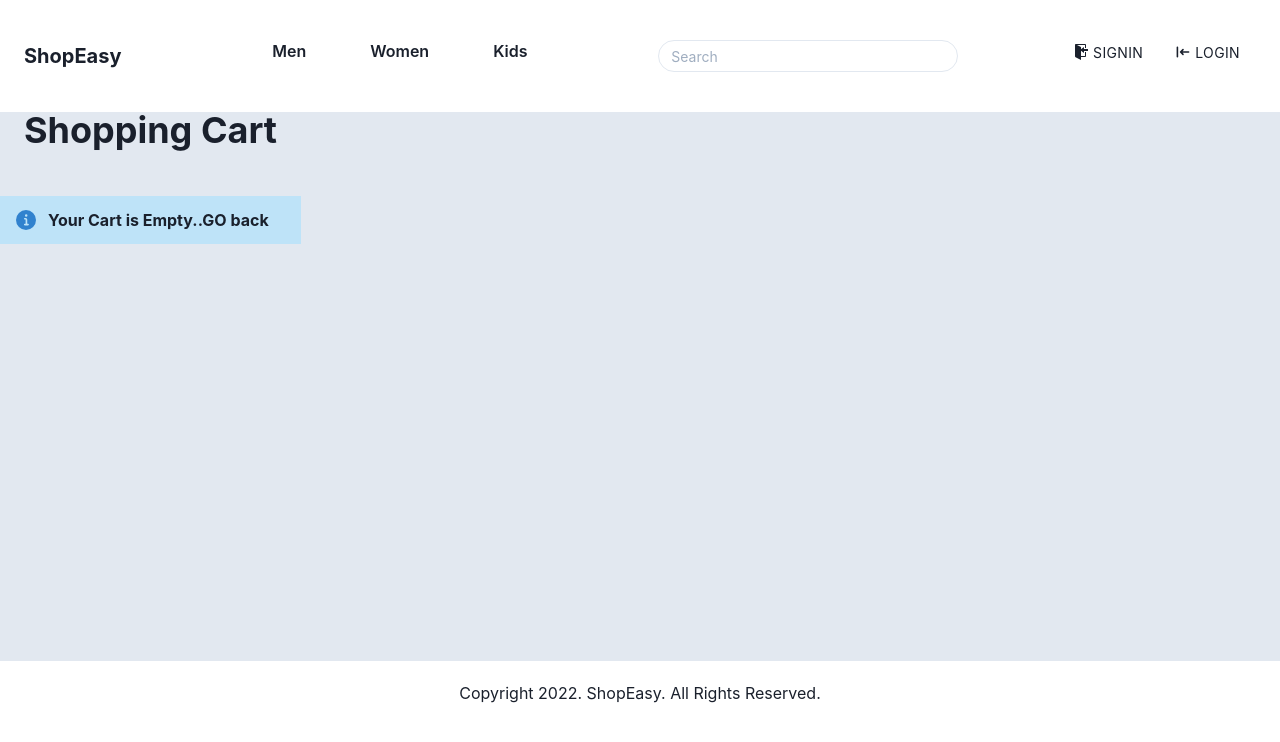
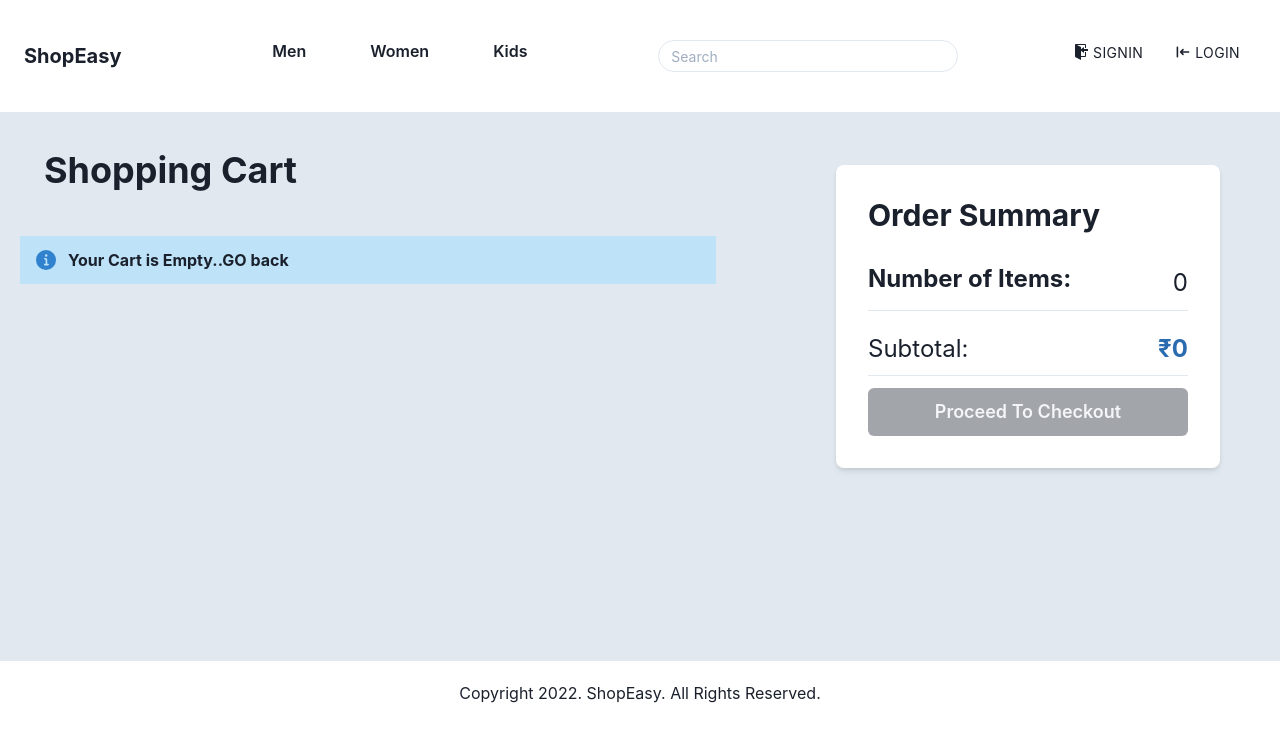
Before and after one commit to ssaboorr/ShopEasy-React, a React (Create React App) app in the folder frontend/: page /cart in a window 1280 px wide. Shown: the top 742 px of the page. Built offline with nearby package versions, Linux system fonts and the light colour scheme.

Commit message:
Updated style

```diff
--- a/frontend/src/actions/orderActions.js
+++ b/frontend/src/actions/orderActions.js
@@ -6,6 +6,7 @@ import {
   ORDER_DETAILS_SUCCESS,
   ORDER_PAY_FAIL,
   ORDER_PAY_REQUEST,
+  ORDER_PAY_SUCCESS,
 } from "../constants/orderConstants";
 
 export const createOrder = (order) => async (dispatch, getState) => {
@@ -86,6 +87,8 @@ export const payOrder =
         paymentResult,
         config
       );
+
+      dispatch({ type: ORDER_PAY_SUCCESS, data, config });
     } catch (err) {
       dispatch({
         type: ORDER_PAY_FAIL,
--- a/frontend/src/screens/CartScreen.js
+++ b/frontend/src/screens/CartScreen.js
@@ -33,11 +33,10 @@ const CartScreen = () => {
   const { id: productId } = useParams();
   let qty = searchParams.get("qty");
 
-
   const cart = useSelector((state) => state.cart);
 
   const { cartItems } = cart;
-  console.log(cartItems)
+  console.log(cartItems);
 
   useEffect(() => {
     if (productId) {
@@ -55,15 +54,18 @@ const CartScreen = () => {
 
   console.log(cartItems);
 
-  // cartItems.map((item) => console.log(item.image));
-
   return (
-    <Grid gridTemplateColumns={{ lg: "3", md: "2", base: "1" }}>
+    <Flex w="full" py="5" direction="column">
+      <Grid
+        templateColumns={{ lg: "3fr 2fr", md: "3fr 2fr", base: "1fr" }}
+        p="5"
+        gap="20"
+      >
         <Box>
           <Heading m="3" p="3" color="gray.800" mb="8">
             Shopping Cart
           </Heading>
-        <Flex>
+
           {cartItems.length === 0 ? (
             <Message>
               Your Cart is Empty..
@@ -72,57 +74,47 @@ const CartScreen = () => {
               </Link>
             </Message>
           ) : (
-            <Grid
-              templateColumns={{ lg: "6fr 2fr", md: "4fr 1fr", base: "1fr" }}
-              gap="15"
-              marginLeft="3rem"
-              w="full"
-            >
-              <Flex direction="column">
+            <Flex p="5" m="5" direction="column">
+              <Box borderBottom="1px" py="2" borderColor="gray.300">
+                <Heading as="h2" fontSize="xl" fontWeight="semibold" mb="3">
+                  Items In Cart
+                </Heading>
+              </Box>
+              <Box py="5">
                 {cartItems.map((item) => (
-                  <Grid
+                  <Flex
                     key={item.product}
-                    size="100%"
                     alignItems="center"
                     justifyContent="space-between"
-                    borderBottom="2px"
-                    borderColor="gray.600"
-                    py="4"
-                    px="2"
-                    rounded="lg"
-                    templateColumns={{
-                      lg: "4fr 2fr",
-                      md: "2fr",
-                      base: "1fr",
-                    }}
-                    _hover={{ bgColor: "gray.300" }}
+                    direction="row"
+                    wrap="wrap"
                   >
-                    <Grid templateColumns="2fr 2fr">
-                      {/* Product Image */}
+                    <Flex
+                      direction="row"
+                      wrap="wrap"
+                      py="2"
+                      alignItems="center"
+                    >
                       <Image
                         src={item.image}
                         alt={item.name}
                         borderRadius="lg"
-                        height="200"
+                        height="200px"
                         width="200px"
                         objectFit="cover"
                         m="3"
-                      />
-                      {/* Product Name */}
-
-                      <Flex direction="column">
-                        <Text
-                          mx="4"
-                          mt="5"
-                          fontSize="2xl"
-                          color="gray.800"
-                          fontWeight="bold"
+                      />{" "}
+                      <Link
+                        mx="3"
+                        as={RouterLink}
+                        to={`/products/${item.product}`}
+                        fontWeight="medium"
+                        fontSize="xl"
                       >
-                          <Link as={RouterLink} to={`/product/${item.product}`}>
                         {item.name}
                       </Link>
-                        </Text>
-                        {/* Product Price */}
+                    </Flex>
+                    <Flex>
                       <Text
                         mx="4"
                         color="blue.600"
@@ -133,14 +125,12 @@ const CartScreen = () => {
                       </Text>
                     </Flex>
 
-                    </Grid>
-
-                    <Flex direction="column">
-                      <Flex direction="row" justifyContent="space-between">
-                        <Text>Size: </Text>
-                        <Text mx="3">UK {item.size}</Text>
-                      </Flex>
-                      <Flex direction="row" justifyContent="space-between">
+                    <Flex
+                      direction="row"
+                      wrap="wrap"
+                      justifyContent="center"
+                      alignItems="center"
+                    >
                       <Text>Qty:</Text>
                       {/* Quantity Selet Box */}
                       <Select
@@ -159,10 +149,8 @@ const CartScreen = () => {
                       </Select>
                     </Flex>
 
-                      {/* Delete Button */}
-
+                    <Flex justifyContent="center" alignItems="center">
                       <Button
-                        mt="6"
                         type="button"
                         colorScheme="red"
                         bgColor="gray.800"
@@ -171,42 +159,67 @@ const CartScreen = () => {
                         <Icon color="whiteAlpha.400" as={IoTrashBinSharp} />
                       </Button>
                     </Flex>
-                  </Grid>
+                  </Flex>
                 ))}
+              </Box>
             </Flex>
+          )}
+        </Box>
+
+        {/* Column 2 */}
 
         <Flex
           direction="column"
-                border="1px"
-                borderWidth="2"
-                borderColor="gray.600"
-                rounded="md"
-                p="5"
-                h="48"
+          bgColor="white"
+          justifyContent="space-between"
+          py="8"
+          px="8"
+          m="10"
+          shadow="md"
+          rounded="lg"
+          borderColor="gray.300"
+        >
+          <Box>
+            <Heading mb="6" as="h2" fontSize="3xl" fontWeight="bold">
+              Order Summary
+            </Heading>
+            <Flex
+              borderBottom="1px"
+              py="2"
+              borderColor="gray.200"
+              alignItems="center"
               justifyContent="space-between"
             >
-                <Flex direction="column">
               <Heading color="gray.800" as="h2" fontSize="2xl" mb="2">
-                    Subtotal (
+                Number of Items:
+              </Heading>
+              <Text fontSize="2xl">
+                {" "}
                 {cartItems.reduce(
                   (acc, currVal) => acc + (+currVal.qty || 1),
                   0
                 )}
-                    ) itme(s)
-                  </Heading>
-                  <Text
-                    fontWeight="bold"
-                    fontSize="2xl"
-                    color="blue.600"
-                    mb="4"
+              </Text>
+            </Flex>
+
+            <Flex
+              my="3"
+              borderBottom="1px"
+              py="2"
+              borderColor="gray.200"
+              alignItems="center"
+              justifyContent="space-between"
             >
+              <Text fontSize="2xl">Subtotal:</Text>
+              <Text fontWeight="bold" fontSize="2xl" color="blue.600">
                 ₹
                 {cartItems.reduce(
-                      (acc, currVal) =>
-                        acc + (currVal.qty || 1) * +currVal.price,
+                  (acc, currVal) => acc + (currVal.qty || 1) * +currVal.price,
                   0
                 )}
               </Text>
+            </Flex>
+          </Box>
           <Button
             type="button"
             disabled={cartItems.length === 0}
@@ -219,12 +232,8 @@ const CartScreen = () => {
             Proceed To Checkout
           </Button>
         </Flex>
+      </Grid>
     </Flex>
-            </Grid>
-          )}
-        </Flex>
-      </Box>
-    </Grid>
   );
 };
 
--- a/frontend/src/screens/LoginScreen.js
+++ b/frontend/src/screens/LoginScreen.js
@@ -1,10 +1,10 @@
-import { useState, useEffect } from 'react';
+import { useState, useEffect } from "react";
 import {
   Link as RouterLink,
   useSearchParams,
   useNavigate,
-} from 'react-router-dom';
-import { useDispatch, useSelector } from 'react-redux';
+} from "react-router-dom";
+import { useDispatch, useSelector } from "react-redux";
 import {
   Button,
   Flex,
@@ -15,26 +15,26 @@ import {
   Input,
   Link,
   Spacer,
-} from '@chakra-ui/react';
-import Message from '../components/Message';
-import FormContainer from '../components/FormContainer';
-import { login } from '../actions/userActions';
+} from "@chakra-ui/react";
+import Message from "../components/Message";
+import FormContainer from "../components/FormContainer";
+import { login } from "../actions/userActions";
 
 const LoginScreen = () => {
   const navigate = useNavigate();
   const dispatch = useDispatch();
   const [searchParams] = useSearchParams();
-  let redirect = searchParams.get('redirect') || '/';
+  let redirect = searchParams.get("redirect") || "/";
 
-  const [email, setEmail] = useState('');
-  const [password, setPassword] = useState('');
+  const [email, setEmail] = useState("");
+  const [password, setPassword] = useState("");
 
   const userLogin = useSelector((state) => state.userLogin);
   const { loading, error, userInfo } = userLogin;
 
   useEffect(() => {
     if (userInfo) {
-      navigate(`/${redirect}`);
+      navigate(redirect.length > 1 ? `/${redirect}` : `${redirect}`);
     }
   }, [navigate, redirect, userInfo]);
 
@@ -82,7 +82,7 @@ const LoginScreen = () => {
 
         <Flex pt="5">
           <Text fontWeight="semibold">
-            New Customer?{' '}
+            New Customer?{" "}
             <Link as={RouterLink} to="/register">
               Register
             </Link>
--- a/frontend/src/screens/OrderScreen.js
+++ b/frontend/src/screens/OrderScreen.js
@@ -33,7 +33,6 @@ const OrderScreen = () => {
   const orderPay = useSelector((state) => state.orderPay);
   const { loadin: loadingPay, success: successPay } = orderPay;
 
-  console.log(order);
   if (!loading) {
     order.itemsPrice =
       order &&
@@ -69,6 +68,8 @@ const OrderScreen = () => {
   }, [dispatch, orderId, successPay, order]);
 
   const successPaymentHandler = (paymentResult) => {
+    console.log(paymentResult);
+
     dispatch(payOrder(orderId, paymentResult));
   };
 
@@ -78,7 +79,10 @@ const OrderScreen = () => {
     <Message type="error">{error}</Message>
   ) : (
     <Flex w="full" py="5" mt="10" direction="column">
-      <Grid templateColumns="3fr 2fr" gap="20">
+      <Grid
+        templateColumns={{ lg: "3fr 2fr", md: "3fr 2fr", base: "1fr" }}
+        gap="20"
+      >
         {/* Column 1 */}
 
         <Flex direction="column" p="5">
@@ -155,8 +159,10 @@ const OrderScreen = () => {
                   {order.orderItems.map((item, idx) => (
                     <Flex
                       key={idx}
+                      direction="row"
                       alignItems="center"
                       justifyContent="space-between"
+                      wrap="wrap"
                     >
                       <Flex py="2" alignItems="center">
                         <Image
--- a/frontend/src/screens/PlaceorderScreen.js
+++ b/frontend/src/screens/PlaceorderScreen.js
@@ -54,7 +54,11 @@ const PlaceOrderScreen = () => {
     <Flex mt="10" w="full" direction="column" py="5">
       <CheckoutSteps step1 step2 step3 step4 />
 
-      <Grid templateColumns="3fr 2fr" gap="20" p="5">
+      <Grid
+        templateColumns={{ lg: "3fr 2fr", md: "3fr 2fr", base: "1fr" }}
+        gap="20"
+        p="5"
+      >
         {/* Column 1 */}
         <Flex direction="column">
           <Box borderBottom="2px" py="6" borderColor="gray.400">
@@ -92,6 +96,7 @@ const PlaceOrderScreen = () => {
                   {cart.cartItems.map((item, idx) => (
                     <Flex
                       key={idx}
+                      direction="row"
                       alignItems="center"
                       justifyContent="space-between"
                       wrap="wrap"
```
Also changed, not shown: 1 other file (tests, documents, lock files or other folders). Lines whose indentation alone changed are shown as unchanged.
